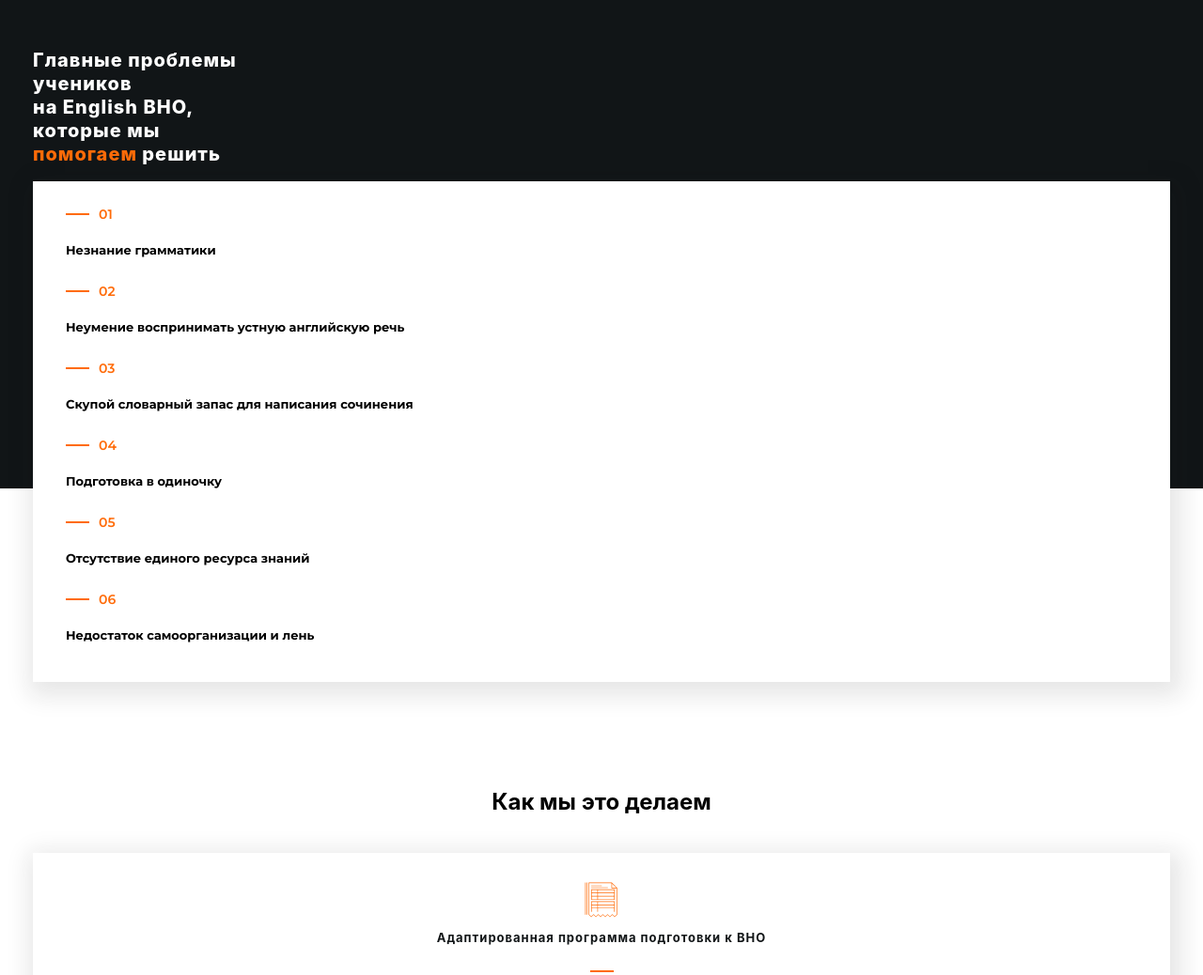
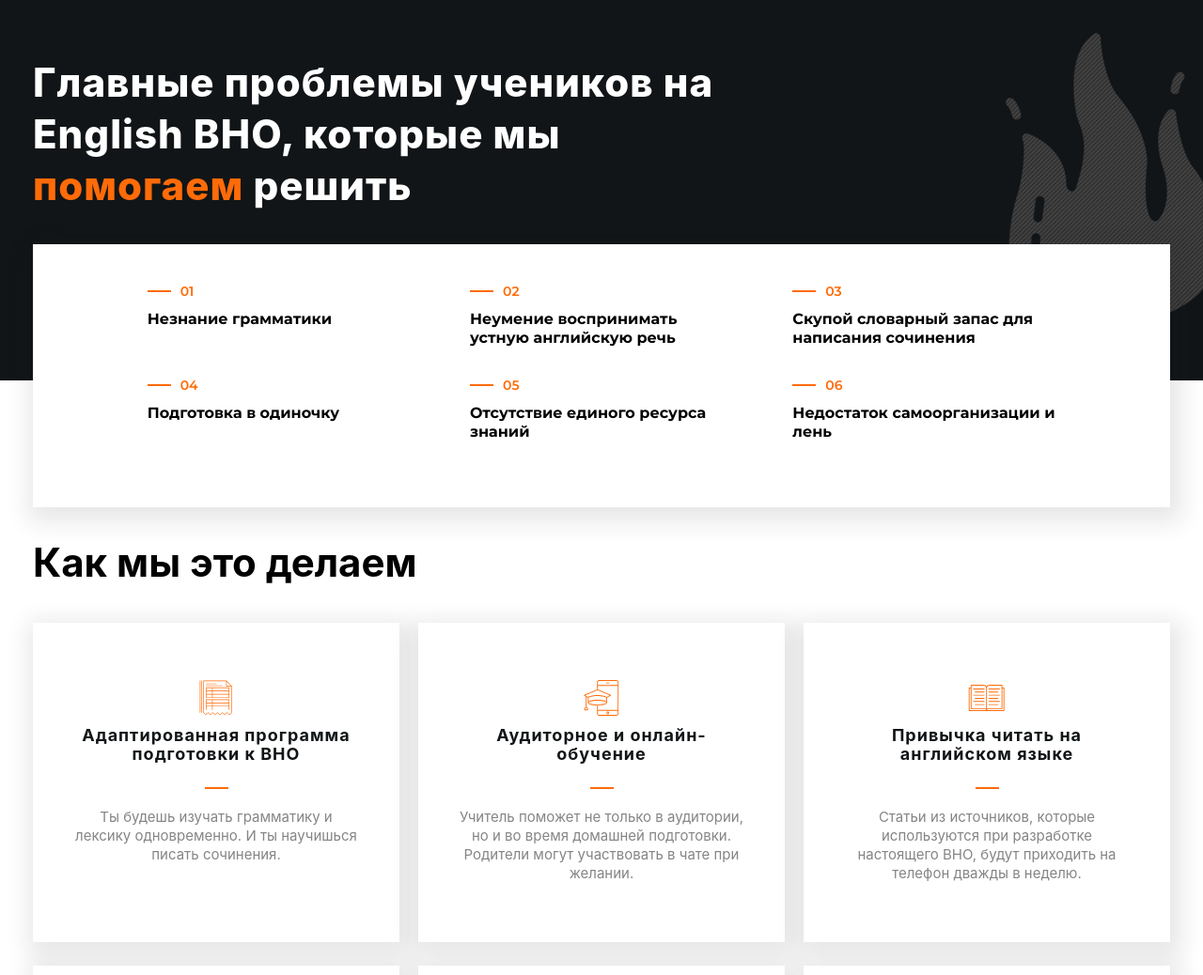
Before and after one commit to volodymyrzdrok/project_vogen, a website: page src/index.html in a window 1280 px wide. Shown: the top 1038 px of the page at 94% size. Drawn offline with nearby package versions, Linux system fonts and the light colour scheme; files that its build step writes are made by us from their sources.

Commit message:
added bg-problems

```diff
--- a/src/html/main-top.html
+++ b/src/html/main-top.html
@@ -1,47 +1,13 @@
-<section class="problems">
-
-    <div class="problems-bg">
-        <div class="container">
-            <h2 class="problems-title">Главные проблемы<br> учеников <br>
-                на English ВНО,<br> которые мы<br> <span class="problem-title-orange">помогаем</span> решить
-            </h2>
+<section class="problems bg-problems">
 
 
-                <ul class="problems-list">
-                   <li class="problems-list__item">
-                       <div class="problems-list__item-number">01</div>
-                       <div class="problems-list__item-description">Незнание грамматики</div>
-                   </li>
+        <div class="container">
+            <h2 class="problems-title">Главные проблемы учеников
+                на English ВНО, которые мы <span class="problem-title_orange">помогаем</span> решить
+            </h2>
+        <!-- </div> -->
 
-                   <li class="problems-list__item">
-                       <div class="problems-list__item-number">02</div>
-                       <div class="problems-list__item-description">Неумение воспринимать устную английскую речь</div>
-                   </li>
-
-                   <li class="problems-list__item">
-                       <div class="problems-list__item-number">03</div>
-                       <div class="problems-list__item-description">Скупой словарный запас для написания сочинения</div>
-                   </li>
-
-                   <li class="problems-list__item">
-                       <div class="problems-list__item-number">04</div>
-                       <div class="problems-list__item-description">Подготовка в одиночку</div>
-                   </li>
-
-                   <li class="problems-list__item">
-                       <div class="problems-list__item-number">05</div>
-                       <div class="problems-list__item-description">Отсутствие единого ресурса знаний</div>
-                   </li>
-
-                   <li class="problems-list__item">
-                       <div class="problems-list__item-number">06</div>
-                       <div class="problems-list__item-description">Недостаток самоорганизации и лень</div>
-                   </li>
-               </ul>
-
-        </div>
-    </div>
-        <!-- <div class="container">
+        <!-- <div class="container">  -->
 
              <ul class="problems-list">
                 <li class="problems-list__item">
@@ -75,7 +41,7 @@
                 </li>
             </ul>
 
-        </div> -->
+        </div>
 </section>
 
 <section class="hwd">
--- a/src/sass/components/hwd.scss
+++ b/src/sass/components/hwd.scss
@@ -1,10 +1,8 @@
 
-.hwd{
-    margin-top: 320px;
-}
 
 .hwd-title {
     text-align: center;
+    margin-bottom: 0;
 }
 
 .hwd-list {
@@ -84,3 +82,59 @@
         color: $white-color;
     }
 }
+
+@media screen and (min-width: 768px) and (max-width: 1279px) {
+
+    .hwd-title {
+        font-style: 26px;
+    }
+
+    .hwd-list {
+        display: flex;
+        flex-wrap: wrap;
+        justify-content: space-around;
+    }
+
+    .hwd-list_card {
+        width: calc(100% / 2 - 20px);
+        margin-bottom: 25px;
+    }
+
+    .hwd-list_title {
+        font-size: 13px;
+    }
+
+    .hwd-list_sub-title {
+        font-size: 13px;
+    }
+}
+
+@media screen and (min-width: 1280px) {
+
+    .hwd-title {
+        text-align: left;
+        font-size: 42px;
+    }
+
+    .hwd-list {
+        display: flex;
+        flex-wrap: wrap;
+        justify-content: space-between;
+    }
+
+    .hwd-list_card {
+        width: 390px;
+        height: 340px;
+        margin-bottom: 25px;
+        padding: 60px 40px 60px 40px;
+
+    }
+
+    .hwd-list_title {
+        font-size: 18px;
+    }
+
+    .hwd-list_sub-title {
+        font-size: 15px;
+    }
+}
--- a/src/sass/components/problems.scss
+++ b/src/sass/components/problems.scss
@@ -1,28 +1,70 @@
 
 .problems {
 
-    position: relative;
-    margin-bottom: 50px;
+    margin-bottom: 20px;
 
-    .problems-bg {
+    &.bg-problems {
+
+
+        padding-top: 25px;
         background-color: #111517;
-        width: 100%;
-        padding-top: 35px;
-        height: 520px;
+        position: relative;
+        &::after {
+            content: '';
+            position: absolute;
+            left: 0;
+            right: 0;
+            bottom: 0;
+            background-color: white;
+            height: 25%;
+            z-index: 1;
+        }
+        &::before {
+            content: '';
+            position: absolute;
+            top: 0;
+            right: 0;
+            width: 100%;
+            background-image: url('../images/fire.png');
+            background-repeat: no-repeat;
+            background-position: right 35px;
+            height: 75%;
+            // z-index: 1;
+            @media screen and (min-width: 768px) and (max-width: 1279px) {
+            background-position: right bottom;
+        }
+            @media screen and (max-width: 767px) {
+                display: none;
+            }
+        }
     }
+
     .problems-title {
         color: $white-color;
+        width: 260px;
         font-weight: 800;
-        line-height: 25px;
+        line-height: 30px;
         font-size: 20px;
         letter-spacing: 1px;
+        @media screen and (min-width: 768px) and (max-width: 1279px) {
+            font-size: 24px;
+            width: 450px;
+        }
+        @media screen and (min-width: 1280px) {
+            font-size: 42px;
+            line-height: 55px;
+            width: 740px;
+        }
     }
-    .problem-title-orange{
+    .problem-title_orange{
         color: #ff6b08;
         margin: 0;
         padding: 0;
+
     }
 }
+
+
 
 .problems-list {
     list-style: none;
@@ -32,11 +74,14 @@
     font-size: 0;
     display: block;
     padding: 25px 30px 40px 35px;
-    // position: absolute;
+    position: relative;
+    z-index: 999;
     // // transform: translateY(-50%);
     // width: 280px;
 
 }
+
+
 
 .problems-list__item {
     margin-bottom: 24px;
@@ -51,7 +96,7 @@
 }
 
 .problems-list__item-number {
-    margin-bottom: 18px;
+    margin-bottom: 10px;
     color: #ff6b08;
     font-size: 14px;
     display: flex;
@@ -68,3 +113,47 @@
     display: table;
     margin-right: 10px;
 }
+
+@media screen and (min-width: 768px) and (max-width: 1279px) {
+
+    .problems {
+
+    .problems-title {
+        font-size: 26px;
+
+    }
+}
+    .problems-list {
+        display: flex;
+        flex-wrap: wrap;
+        justify-content: space-between;
+        padding-top: 40px;
+        padding-right: 80px;
+        padding-left: 90px;
+    }
+
+    .problems-list__item {
+        width: 230px;
+        margin-bottom: 30px;
+        font-size: 13px;
+    }
+}
+
+@media screen and (min-width: 1280px) {
+
+
+    .problems-list {
+        display: flex;
+        flex-wrap: wrap;
+        justify-content: space-around;
+        padding-top: 40px;
+        padding-right: 90px;
+        padding-left: 90px;
+    }
+
+    .problems-list__item {
+        width: 280px;
+        margin-bottom: 30px;
+        font-size: 16px;
+    }
+}
```
Also changed, not shown: src/images/fire.png (added).
